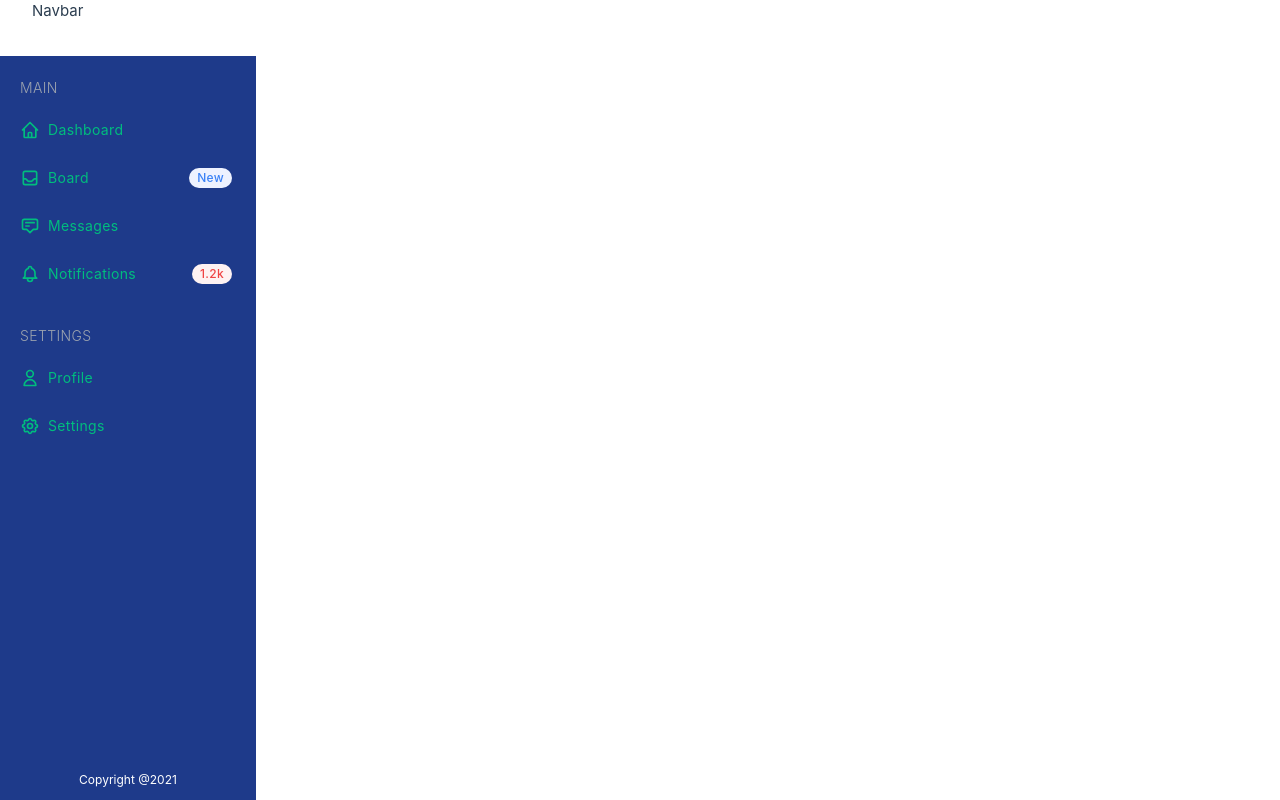
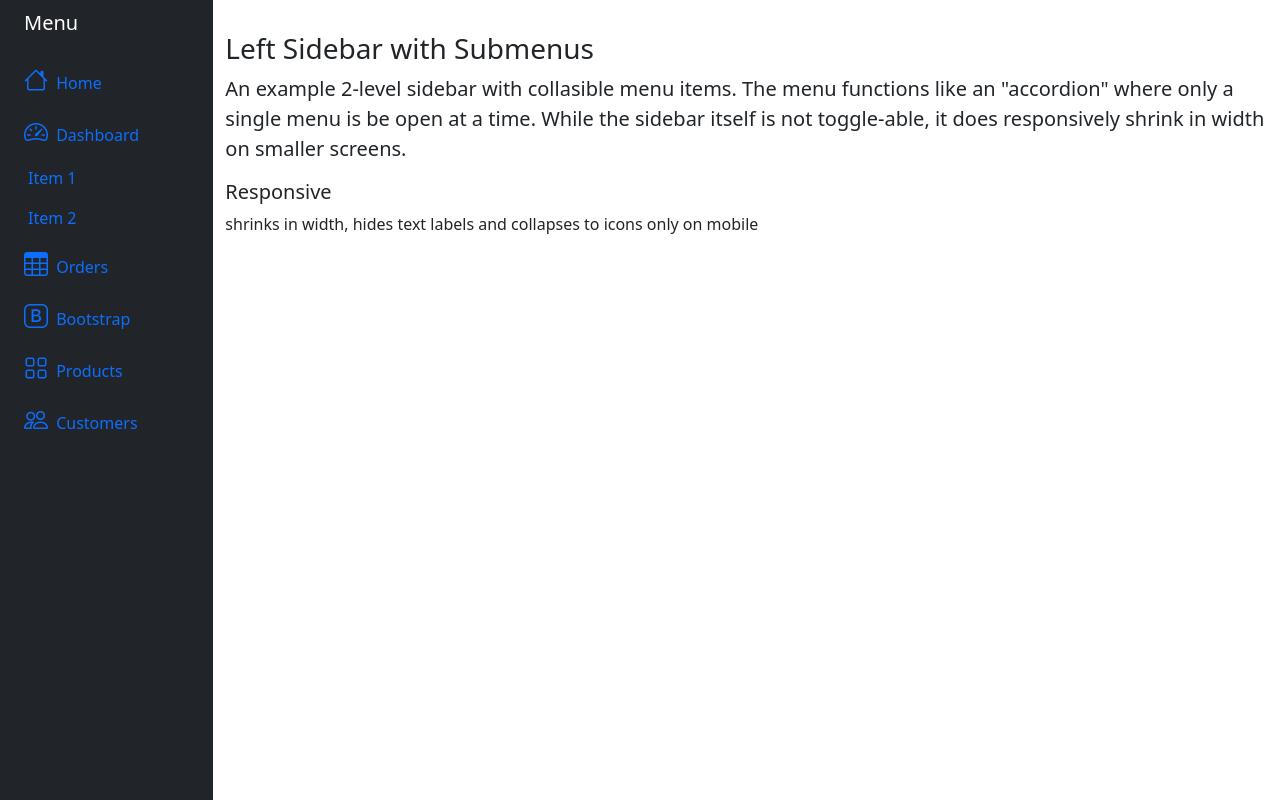
Before and after one commit to dtrinh772/Beauty_Admin, a Vue app: page / in a window 1280 px wide. Built offline with nearby package versions, Linux system fonts and the light colour scheme.

Commit message:
side bar boostrap

```diff
--- a/package.json
+++ b/package.json
@@ -10,6 +10,9 @@
     "lint": "eslint . --ext .vue,.js,.jsx,.cjs,.mjs,.ts,.tsx,.cts,.mts --fix --ignore-path .gitignore"
   },
   "dependencies": {
+    "@popperjs/core": "^2.11.6",
+    "bootstrap": "^5.2.2",
+    "bootstrap-icons": "^1.9.1",
     "vue": "^3.2.38",
     "vue-router": "^4.1.5"
   },
@@ -25,7 +28,6 @@
     "eslint-plugin-vue": "^9.3.0",
     "npm-run-all": "^4.1.5",
     "prettier": "^2.7.1",
-    "tailwindcss": "^3.1.8",
     "typescript": "~4.7.4",
     "vite": "^3.0.9",
     "vue-tsc": "^0.40.7"
--- a/postcss.config.js
+++ /dev/null
@@ -1,6 +0,0 @@
-module.exports = {
-  plugins: {
-    tailwindcss: {},
-    autoprefixer: {},
-  },
-}
--- a/src/assets/main.css
+++ b/src/assets/main.css
@@ -1,12 +1,7 @@
 @import "./base.css";
-@tailwind base;
-@tailwind components;
-@tailwind utilities;
 
 #app {
   max-width: 1280px;
-  padding: 2rem;
-
   font-weight: normal;
 }
 
@@ -30,7 +25,5 @@ a,
 
   #app {
     display: grid;
-    grid-template-columns: 1fr 1fr;
-    padding: 0 2rem;
   }
 }
--- a/src/layout/Layout.vue
+++ b/src/layout/Layout.vue
@@ -1,9 +1,11 @@
 <template>
-  <div>
-    <Sidebar />
-    <div>
-      <Navbar />
-      <AppMain />
+  <div class="container-fluid">
+    <div class="row flex-nowrap">
+      <Sidebar />
+      <div class="col py-3">
+        <Navbar />
+        <AppMain />
+      </div>
     </div>
   </div>
 </template>
--- a/src/layout/components/Navbar/Navbar.vue
+++ b/src/layout/components/Navbar/Navbar.vue
@@ -1,3 +1,13 @@
 <template>
-  <div>Navbar</div>
+  <div>
+    <div class="col py-3">
+        <h3>Left Sidebar with Submenus</h3>
+        <p class="lead">
+            An example 2-level sidebar with collasible menu items. The menu functions like an "accordion" where only a single
+            menu is be open at a time. While the sidebar itself is not toggle-able, it does responsively shrink in width on smaller screens.</p>
+        <ul class="list-unstyled">
+            <li><h5>Responsive</h5> shrinks in width, hides text labels and collapses to icons only on mobile</li>
+        </ul>
+    </div>
+  </div>
 </template>
--- a/src/layout/components/Sidebar/Sidebar.vue
+++ b/src/layout/components/Sidebar/Sidebar.vue
@@ -1,72 +1,82 @@
 <template>
-  <div class="fixed flex flex-col top-14 left-0 w-14 hover:w-64 md:w-64 bg-blue-900 dark:bg-gray-900 h-full text-white transition-all duration-300 border-none z-10 sidebar">
-    <div class="overflow-y-auto overflow-x-hidden flex flex-col justify-between flex-grow">
-      <ul class="flex flex-col py-4 space-y-1">
-        <li class="px-5 hidden md:block">
-          <div class="flex flex-row items-center h-8">
-            <div class="text-sm font-light tracking-wide text-gray-400 uppercase">Main</div>
-          </div>
-        </li>
-        <li>
-          <a href="#" class="relative flex flex-row items-center h-11 focus:outline-none hover:bg-blue-800 dark:hover:bg-gray-600 text-white-600 hover:text-white-800 border-l-4 border-transparent hover:border-blue-500 dark:hover:border-gray-800 pr-6">
-            <span class="inline-flex justify-center items-center ml-4">
-              <svg class="w-5 h-5" fill="none" stroke="currentColor" viewBox="0 0 24 24" xmlns="http://www.w3.org/2000/svg"><path stroke-linecap="round" stroke-linejoin="round" stroke-width="2" d="M3 12l2-2m0 0l7-7 7 7M5 10v10a1 1 0 001 1h3m10-11l2 2m-2-2v10a1 1 0 01-1 1h-3m-6 0a1 1 0 001-1v-4a1 1 0 011-1h2a1 1 0 011 1v4a1 1 0 001 1m-6 0h6"></path></svg>
-            </span>
-            <span class="ml-2 text-sm tracking-wide truncate">Dashboard</span>
+        <div class="col-auto col-md-3 col-xl-2 px-sm-2 px-0 bg-dark">
+            <div class="d-flex flex-column align-items-center align-items-sm-start px-3 pt-2 text-white min-vh-100">
+                <a href="/" class="d-flex align-items-center pb-3 mb-md-0 me-md-auto text-white text-decoration-none">
+                    <span class="fs-5 d-none d-sm-inline">Menu</span>
+                </a>
+                <ul class="nav nav-pills flex-column mb-sm-auto mb-0 align-items-center align-items-sm-start" id="menu">
+                    <li class="nav-item">
+                        <a href="#" class="nav-link align-middle px-0">
+                            <i class="fs-4 bi bi-house"></i> <span class="ms-1 d-none d-sm-inline">Home</span>
                         </a>
                     </li>
                     <li>
-          <a href="#" class="relative flex flex-row items-center h-11 focus:outline-none hover:bg-blue-800 dark:hover:bg-gray-600 text-white-600 hover:text-white-800 border-l-4 border-transparent hover:border-blue-500 dark:hover:border-gray-800 pr-6">
-            <span class="inline-flex justify-center items-center ml-4">
-              <svg class="w-5 h-5" fill="none" stroke="currentColor" viewBox="0 0 24 24" xmlns="http://www.w3.org/2000/svg"><path stroke-linecap="round" stroke-linejoin="round" stroke-width="2" d="M20 13V6a2 2 0 00-2-2H6a2 2 0 00-2 2v7m16 0v5a2 2 0 01-2 2H6a2 2 0 01-2-2v-5m16 0h-2.586a1 1 0 00-.707.293l-2.414 2.414a1 1 0 01-.707.293h-3.172a1 1 0 01-.707-.293l-2.414-2.414A1 1 0 006.586 13H4"></path></svg>
-            </span>
-            <span class="ml-2 text-sm tracking-wide truncate">Board</span>
-            <span class="hidden md:block px-2 py-0.5 ml-auto text-xs font-medium tracking-wide text-blue-500 bg-indigo-50 rounded-full">New</span>
-          </a>
+                        <a href="#submenu1" data-bs-toggle="collapse" class="nav-link px-0 align-middle">
+                            <i class="fs-4 bi-speedometer2"></i> <span class="ms-1 d-none d-sm-inline">Dashboard</span> </a>
+                        <ul class="collapse show nav flex-column ms-1" id="submenu1" data-bs-parent="#menu">
+                            <li class="w-100">
+                                <a href="#" class="nav-link px-0"> <span class="d-none d-sm-inline">Item</span> 1 </a>
                             </li>
                             <li>
-          <a href="#" class="relative flex flex-row items-center h-11 focus:outline-none hover:bg-blue-800 dark:hover:bg-gray-600 text-white-600 hover:text-white-800 border-l-4 border-transparent hover:border-blue-500 dark:hover:border-gray-800 pr-6">
-            <span class="inline-flex justify-center items-center ml-4">
-              <svg class="w-5 h-5" fill="none" stroke="currentColor" viewBox="0 0 24 24" xmlns="http://www.w3.org/2000/svg"><path stroke-linecap="round" stroke-linejoin="round" stroke-width="2" d="M7 8h10M7 12h4m1 8l-4-4H5a2 2 0 01-2-2V6a2 2 0 012-2h14a2 2 0 012 2v8a2 2 0 01-2 2h-3l-4 4z"></path></svg>
-            </span>
-            <span class="ml-2 text-sm tracking-wide truncate">Messages</span>
-          </a>
+                                <a href="#" class="nav-link px-0"> <span class="d-none d-sm-inline">Item</span> 2 </a>
+                            </li>
+                        </ul>
                     </li>
                     <li>
-          <a href="#" class="relative flex flex-row items-center h-11 focus:outline-none hover:bg-blue-800 dark:hover:bg-gray-600 text-white-600 hover:text-white-800 border-l-4 border-transparent hover:border-blue-500 dark:hover:border-gray-800 pr-6">
-            <span class="inline-flex justify-center items-center ml-4">
-              <svg class="w-5 h-5" fill="none" stroke="currentColor" viewBox="0 0 24 24" xmlns="http://www.w3.org/2000/svg"><path stroke-linecap="round" stroke-linejoin="round" stroke-width="2" d="M15 17h5l-1.405-1.405A2.032 2.032 0 0118 14.158V11a6.002 6.002 0 00-4-5.659V5a2 2 0 10-4 0v.341C7.67 6.165 6 8.388 6 11v3.159c0 .538-.214 1.055-.595 1.436L4 17h5m6 0v1a3 3 0 11-6 0v-1m6 0H9"></path></svg>
-            </span>
-            <span class="ml-2 text-sm tracking-wide truncate">Notifications</span>
-            <span class="hidden md:block px-2 py-0.5 ml-auto text-xs font-medium tracking-wide text-red-500 bg-red-50 rounded-full">1.2k</span>
-          </a>
-        </li>
-        <li class="px-5 hidden md:block">
-          <div class="flex flex-row items-center mt-5 h-8">
-            <div class="text-sm font-light tracking-wide text-gray-400 uppercase">Settings</div>
-          </div>
+                        <a href="#" class="nav-link px-0 align-middle">
+                            <i class="fs-4 bi-table"></i> <span class="ms-1 d-none d-sm-inline">Orders</span></a>
                     </li>
                     <li>
-          <a href="#" class="relative flex flex-row items-center h-11 focus:outline-none hover:bg-blue-800 dark:hover:bg-gray-600 text-white-600 hover:text-white-800 border-l-4 border-transparent hover:border-blue-500 dark:hover:border-gray-800 pr-6">
-            <span class="inline-flex justify-center items-center ml-4">
-              <svg class="w-5 h-5" fill="none" stroke="currentColor" viewBox="0 0 24 24" xmlns="http://www.w3.org/2000/svg"><path stroke-linecap="round" stroke-linejoin="round" stroke-width="2" d="M16 7a4 4 0 11-8 0 4 4 0 018 0zM12 14a7 7 0 00-7 7h14a7 7 0 00-7-7z"></path></svg>
-            </span>
-            <span class="ml-2 text-sm tracking-wide truncate">Profile</span>
-          </a>
+                        <a href="#submenu2" data-bs-toggle="collapse" class="nav-link px-0 align-middle ">
+                            <i class="fs-4 bi-bootstrap"></i> <span class="ms-1 d-none d-sm-inline">Bootstrap</span></a>
+                        <ul class="collapse nav flex-column ms-1" id="submenu2" data-bs-parent="#menu">
+                            <li class="w-100">
+                                <a href="#" class="nav-link px-0"> <span class="d-none d-sm-inline">Item</span> 1</a>
                             </li>
                             <li>
-          <a href="#" class="relative flex flex-row items-center h-11 focus:outline-none hover:bg-blue-800 dark:hover:bg-gray-600 text-white-600 hover:text-white-800 border-l-4 border-transparent hover:border-blue-500 dark:hover:border-gray-800 pr-6">
-            <span class="inline-flex justify-center items-center ml-4">
-              <svg class="w-5 h-5" fill="none" stroke="currentColor" viewBox="0 0 24 24" xmlns="http://www.w3.org/2000/svg">
-                <path stroke-linecap="round" stroke-linejoin="round" stroke-width="2" d="M10.325 4.317c.426-1.756 2.924-1.756 3.35 0a1.724 1.724 0 002.573 1.066c1.543-.94 3.31.826 2.37 2.37a1.724 1.724 0 001.065 2.572c1.756.426 1.756 2.924 0 3.35a1.724 1.724 0 00-1.066 2.573c.94 1.543-.826 3.31-2.37 2.37a1.724 1.724 0 00-2.572 1.065c-.426 1.756-2.924 1.756-3.35 0a1.724 1.724 0 00-2.573-1.066c-1.543.94-3.31-.826-2.37-2.37a1.724 1.724 0 00-1.065-2.572c-1.756-.426-1.756-2.924 0-3.35a1.724 1.724 0 001.066-2.573c-.94-1.543.826-3.31 2.37-2.37.996.608 2.296.07 2.572-1.065z"></path>
-                <path stroke-linecap="round" stroke-linejoin="round" stroke-width="2" d="M15 12a3 3 0 11-6 0 3 3 0 016 0z"></path>
-              </svg>
-            </span>
-            <span class="ml-2 text-sm tracking-wide truncate">Settings</span>
-          </a>
+                                <a href="#" class="nav-link px-0"> <span class="d-none d-sm-inline">Item</span> 2</a>
                             </li>
                         </ul>
-      <p class="mb-14 px-5 py-3 hidden md:block text-center text-xs">Copyright @2021</p>
+                    </li>
+                    <li>
+                        <a href="#submenu3" data-bs-toggle="collapse" class="nav-link px-0 align-middle">
+                            <i class="fs-4 bi-grid"></i> <span class="ms-1 d-none d-sm-inline">Products</span> </a>
+                            <ul class="collapse nav flex-column ms-1" id="submenu3" data-bs-parent="#menu">
+                            <li class="w-100">
+                                <a href="#" class="nav-link px-0"> <span class="d-none d-sm-inline">Product</span> 1</a>
+                            </li>
+                            <li>
+                                <a href="#" class="nav-link px-0"> <span class="d-none d-sm-inline">Product</span> 2</a>
+                            </li>
+                            <li>
+                                <a href="#" class="nav-link px-0"> <span class="d-none d-sm-inline">Product</span> 3</a>
+                            </li>
+                            <li>
+                                <a href="#" class="nav-link px-0"> <span class="d-none d-sm-inline">Product</span> 4</a>
+                            </li>
+                        </ul>
+                    </li>
+                    <li>
+                        <a href="#" class="nav-link px-0 align-middle">
+                            <i class="fs-4 bi-people"></i> <span class="ms-1 d-none d-sm-inline">Customers</span> </a>
+                    </li>
+                </ul>
+                <hr>
+                <!-- <div class="dropdown pb-4">
+                    <a href="#" class="d-flex align-items-center text-white text-decoration-none dropdown-toggle" id="dropdownUser1" data-bs-toggle="dropdown" aria-expanded="false">
+                        <img src="https://github.com/mdo.png" alt="hugenerd" width="30" height="30" class="rounded-circle">
+                        <span class="d-none d-sm-inline mx-1">loser</span>
+                    </a>
+                    <ul class="dropdown-menu dropdown-menu-dark text-small shadow" aria-labelledby="dropdownUser1">
+                        <li><a class="dropdown-item" href="#">New project...</a></li>
+                        <li><a class="dropdown-item" href="#">Settings</a></li>
+                        <li><a class="dropdown-item" href="#">Profile</a></li>
+                        <li>
+                            <hr class="dropdown-divider">
+                        </li>
+                        <li><a class="dropdown-item" href="#">Sign out</a></li>
+                    </ul>
+                </div> -->
             </div>
 </div>
 </template>
--- a/src/main.ts
+++ b/src/main.ts
@@ -4,6 +4,10 @@ import router from "./router";
 
 import "./assets/main.css";
 
+import "bootstrap/dist/css/bootstrap.min.css"
+import "bootstrap"
+import 'bootstrap-icons/font/bootstrap-icons';
+
 const app = createApp(App);
 
 app.use(router);
```
Also changed, not shown: 2 other files (tests, documents, lock files or other folders). Lines whose indentation alone changed are shown as unchanged.
